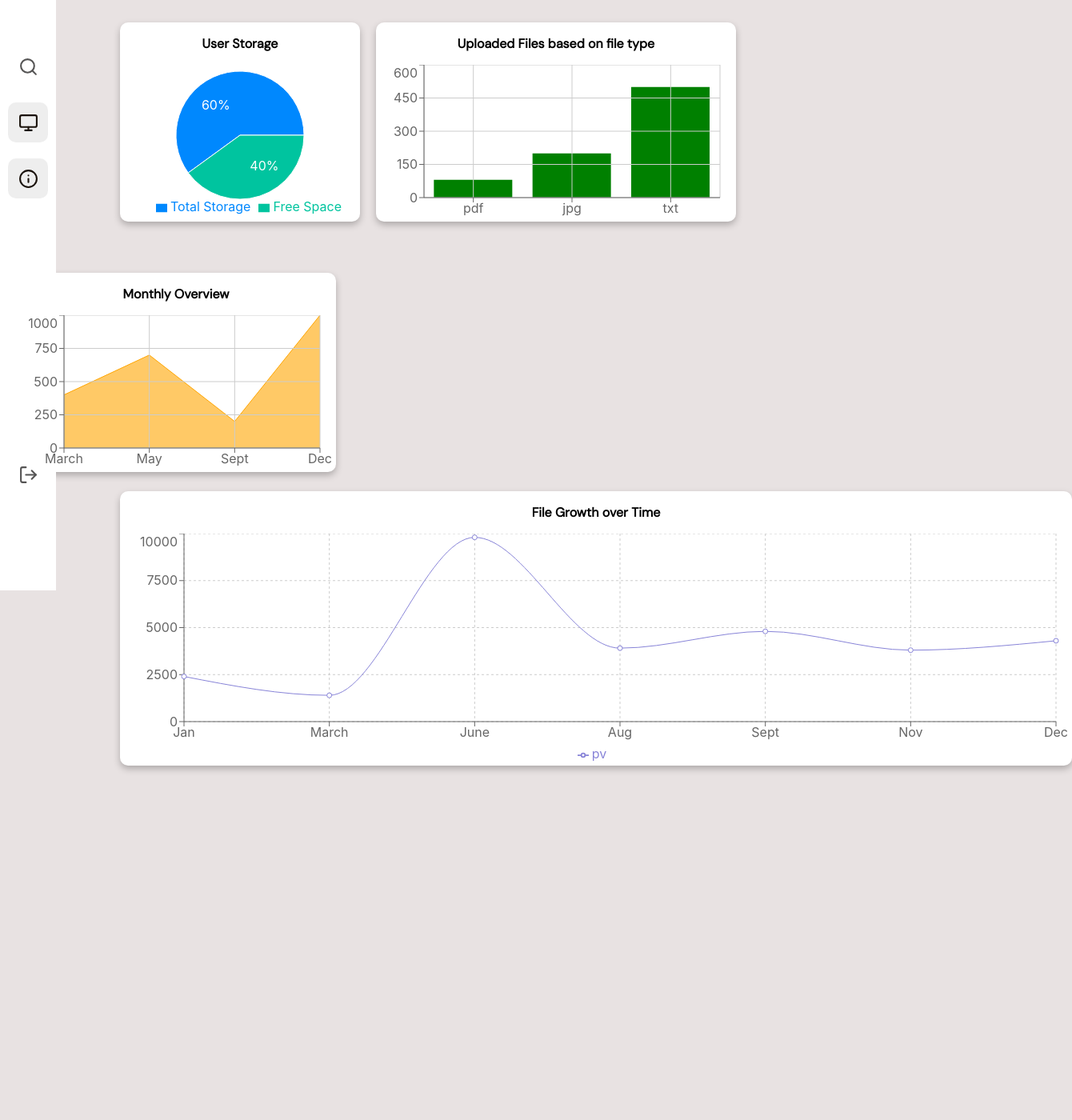
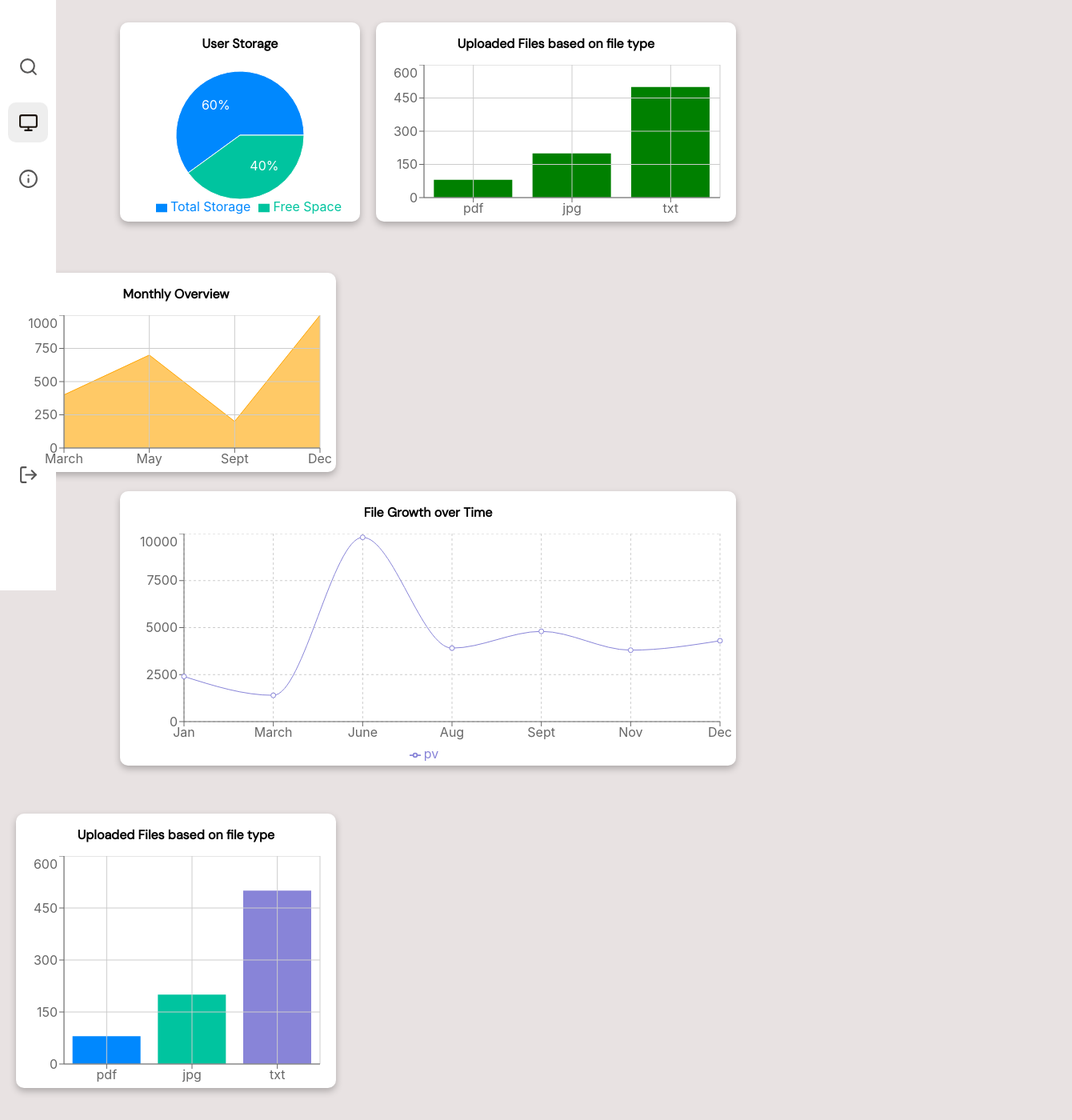
Before and after one commit to Harishcruise/ocr-elastic-frontend, a React (Create React App) app: page /Home in a window 1280 px wide. Shown: the part 82-1482 px from the top of the page at 80% size, 1340 px wide, since content can reach past the window. Before the commit the page ends 1099 px from the top, so only its background shows below. Built offline with nearby package versions, Linux system fonts and the light colour scheme.

Commit message:
misa_dv2

```diff
--- a/src/components/Dashboard.js
+++ b/src/components/Dashboard.js
@@ -157,7 +157,7 @@ const renderCustomizedLabel = ({ cx, cy, midAngle, innerRadius, outerRadius, per
 
      <div className={Style.Linechart}>
       <p>File Growth over Time</p>
-     <LineChart width={1190} height={290} data={upload}
+     <LineChart width={770} height={290} data={upload}
   margin={{right: 20, left: 20, bottom: 5 }}>
   <CartesianGrid strokeDasharray="3 3" />
   <XAxis dataKey="name" />
@@ -168,6 +168,21 @@ const renderCustomizedLabel = ({ cx, cy, midAngle, innerRadius, outerRadius, per
   {/* <Line type="monotone" dataKey="uv" stroke="#82ca9d" /> */}
 </LineChart>
      </div>
+
+     <div className={Style.Barchart1}>
+        <p>Uploaded Files based on file type</p>
+      <BarChart width={400} height={290} margin={{ right:20}} data={files}>
+    <Bar dataKey="students" fill="#8884d8">
+    {data.map((entry, index) => (
+                                        <Cell key={`cell-${index}`} fill={COLORS[index % COLORS.length]} />
+                                    ))}
+    </Bar>
+    <CartesianGrid stroke="#ccc" />
+    <XAxis dataKey="name" />
+    <YAxis />
+  </BarChart>
+      </div>
+
 
      {/* <div className={Style.Calendarheatmap}>
      <CalendarHeatmap
--- a/src/components/Dashboard.module.css
+++ b/src/components/Dashboard.module.css
@@ -39,6 +39,7 @@ p{
   box-shadow: 0 4px 8px 0 rgba(0,0,0,0.25);
   border-radius: 10px;
   margin-left:20px;
+  margin-bottom: 0px;
 }
 .Areachart:hover{
   box-shadow: 0 4px 8px 0 rgba(0, 0, 0, 0.551);
@@ -50,8 +51,21 @@ p{
   border-radius: 10px;
   margin-left: 150px;
   margin-top: 20px;
-  margin-bottom: 60px;
+  margin-bottom: 40px;
 }
 .Linechart:hover{
   box-shadow: 0 4px 8px 0 rgba(0, 0, 0, 0.551);
 }
+
+.Barchart1{
+  background-color:#fff;
+  box-shadow: 0 4px 8px 0 rgba(0,0,0,0.25);
+  border-radius: 10px;
+  margin-top: 20px;
+  margin-bottom: 40px;
+  margin-left: 20px;
+
+}
+.Barchart1:hover{
+  box-shadow: 0 4px 8px 0 rgba(0, 0, 0, 0.551);
+}
--- a/src/components/SideNavBar.js
+++ b/src/components/SideNavBar.js
@@ -33,8 +33,8 @@ function SideNavBar() {
     </div>
     </Link>
 
-    <Link to='Home'>
-    <div onClick={()=>(setNavState("Home"))} className={navState === 'Home' ? Style.active_icon : Style.icon} >
+    <Link to='Search'>
+    <div onClick={()=>(setNavState("Search"))} className={navState === 'Search' ? Style.active_icon : Style.icon} >
         <FiInfo size={25} />
     </div>
     </Link>
```
